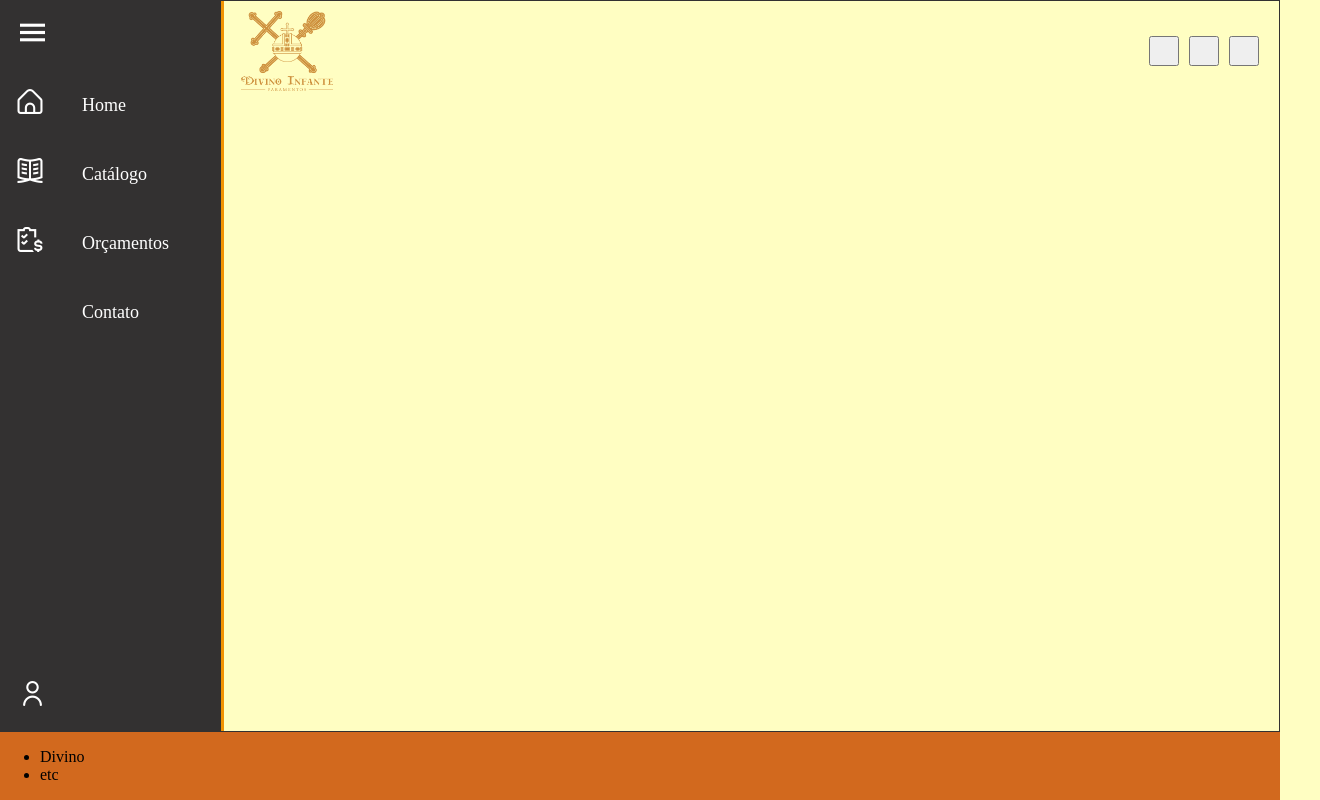
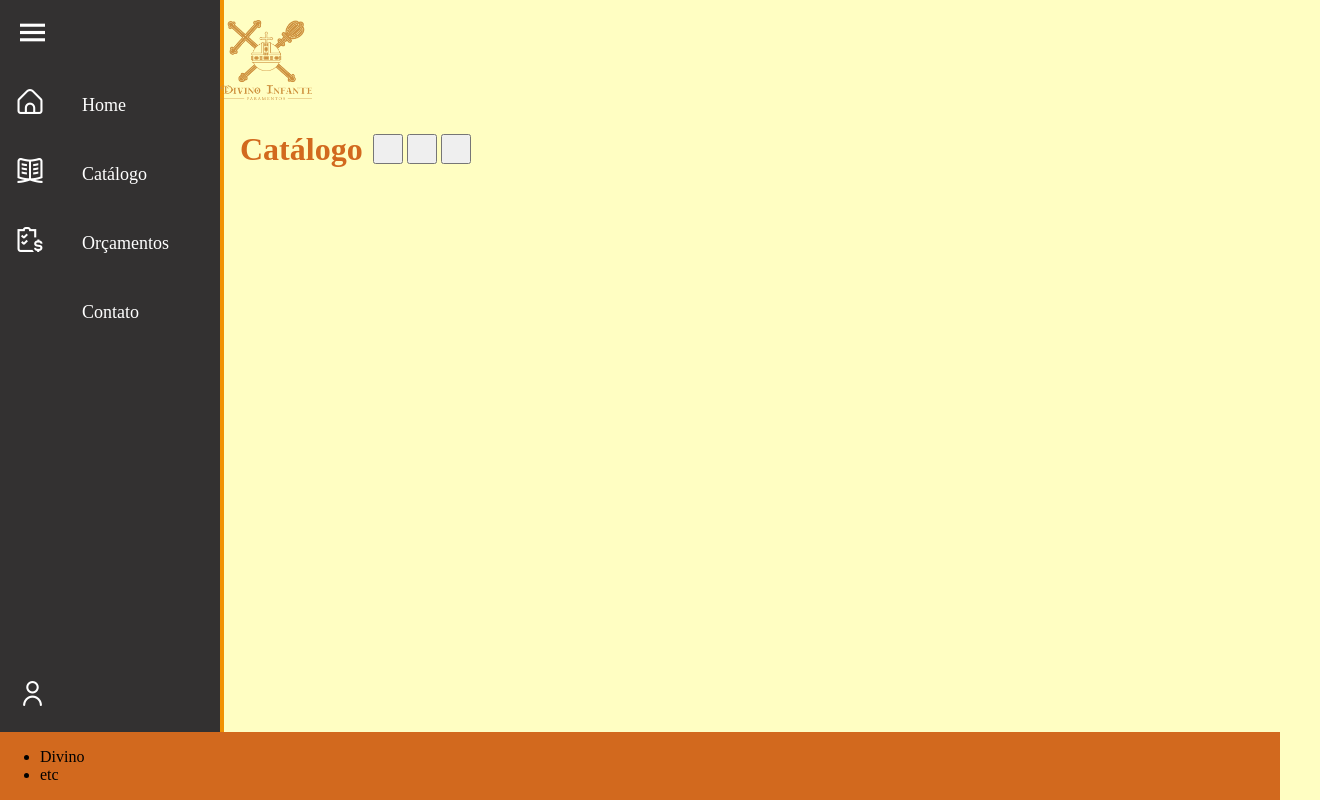
Before and after one commit to GalvaoJeff/projetcCss, a plain HTML site: page index.html in a window 1280 px wide. Shown: the whole page, 1320 px wide, since content can reach past the window. Drawn offline with nearby package versions, Linux system fonts and the light colour scheme; some icons are missing.

Commit message:
Att project

```diff
--- a/index.html
+++ b/index.html
@@ -62,14 +62,19 @@
 
         <div id="principal-container">
             <main>
+                <div id="logo">
+                        <img src="img/logo.png" alt=" ">
+                </div>
                 <div id="header">
-                    <div id="logo">
-                        <img src="img/logo.png" alt=" ">
-                    </div>
                     <header>
-                        <button id="first" class="btn-header"></button>
-                        <button id="second" class="btn-header"></button>
-                        <button id="third" class="btn-header"></button>
+                        <div id="name-page">
+                            <h1>Catálogo</h1>
+                        </div>
+                        <div id="btn-header-cntnr">
+                            <button id="first" class="btn-header"></button>
+                            <button id="second" class="btn-header"></button>
+                            <button id="third" class="btn-header"></button>
+                        </div>
                     </header>
                 </div>
                 <div id="highlights">
--- a/styles/style.css
+++ b/styles/style.css
@@ -123,21 +123,24 @@ ul li.item-menu a .icon {
 }
 
 #principal-container {
-    border: solid 1px #333131;
     grid-area: main;
 }
 
 #header {
     display: flex;
-    justify-content: space-between; /* logo na esquerda, botões na direita */
-    align-items: center;
+    justify-content: space-between;
+    align-items:center;
     padding: 10px 20px;
+    width: 100%;
 }
 
 header {
     display: flex;
+    justify-content: right;
+    align-items: center;
     gap: 10px; /* espaço entre os 3 botões */
 }
+
 
 #botton-infos {
     grid-area: footer;
@@ -150,9 +153,17 @@ header {
     align-content: flex-start;
     height: 80px;
     grid-area: logo;
+    margin-top: 20px;
 }
 
 .btn-header {
     width: 30px;
     height: 30px;
+    justify-content: right;
+    align-items: center;
 }
+
+h1 {
+    color: chocolate;
+    justify-content: center;
+}
```
